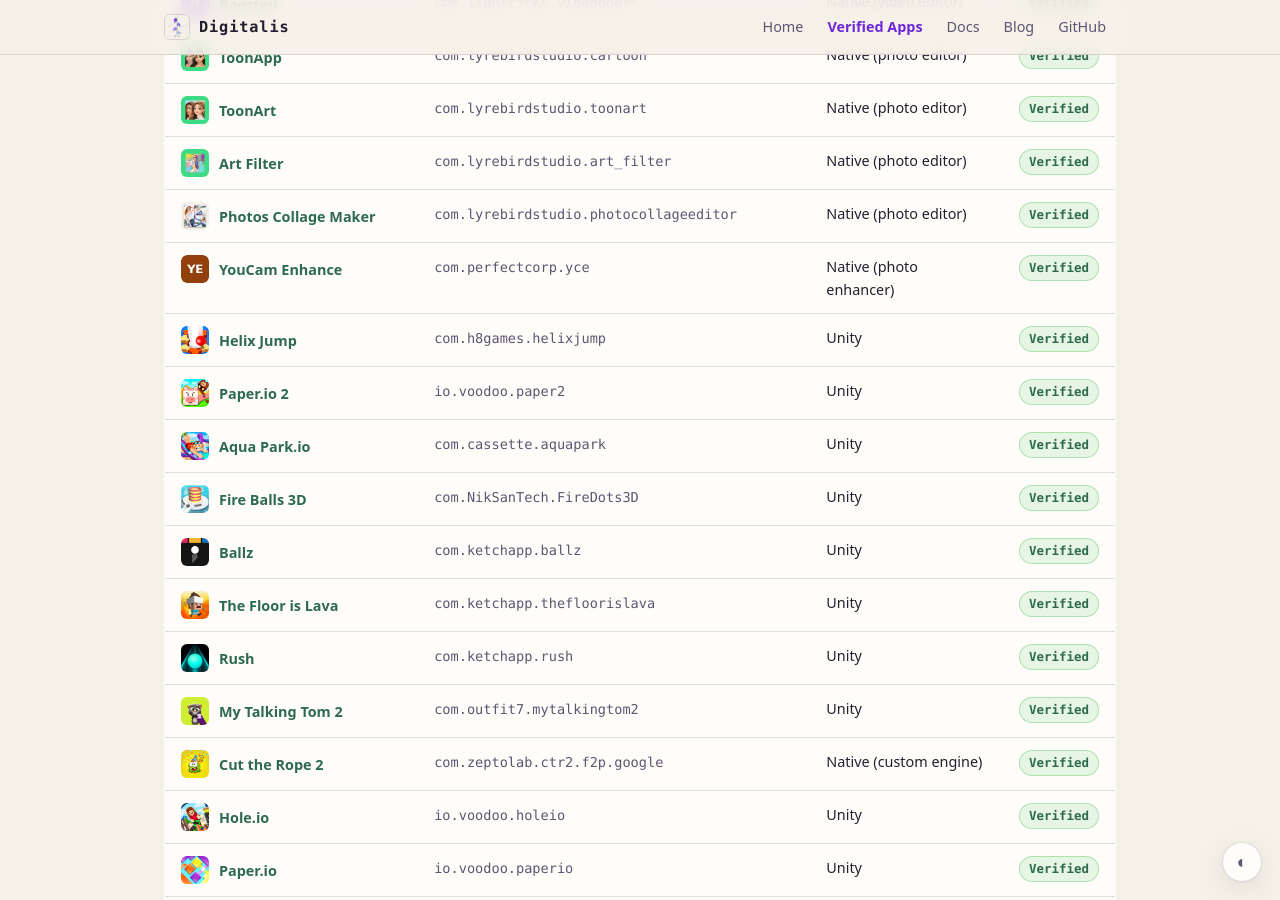
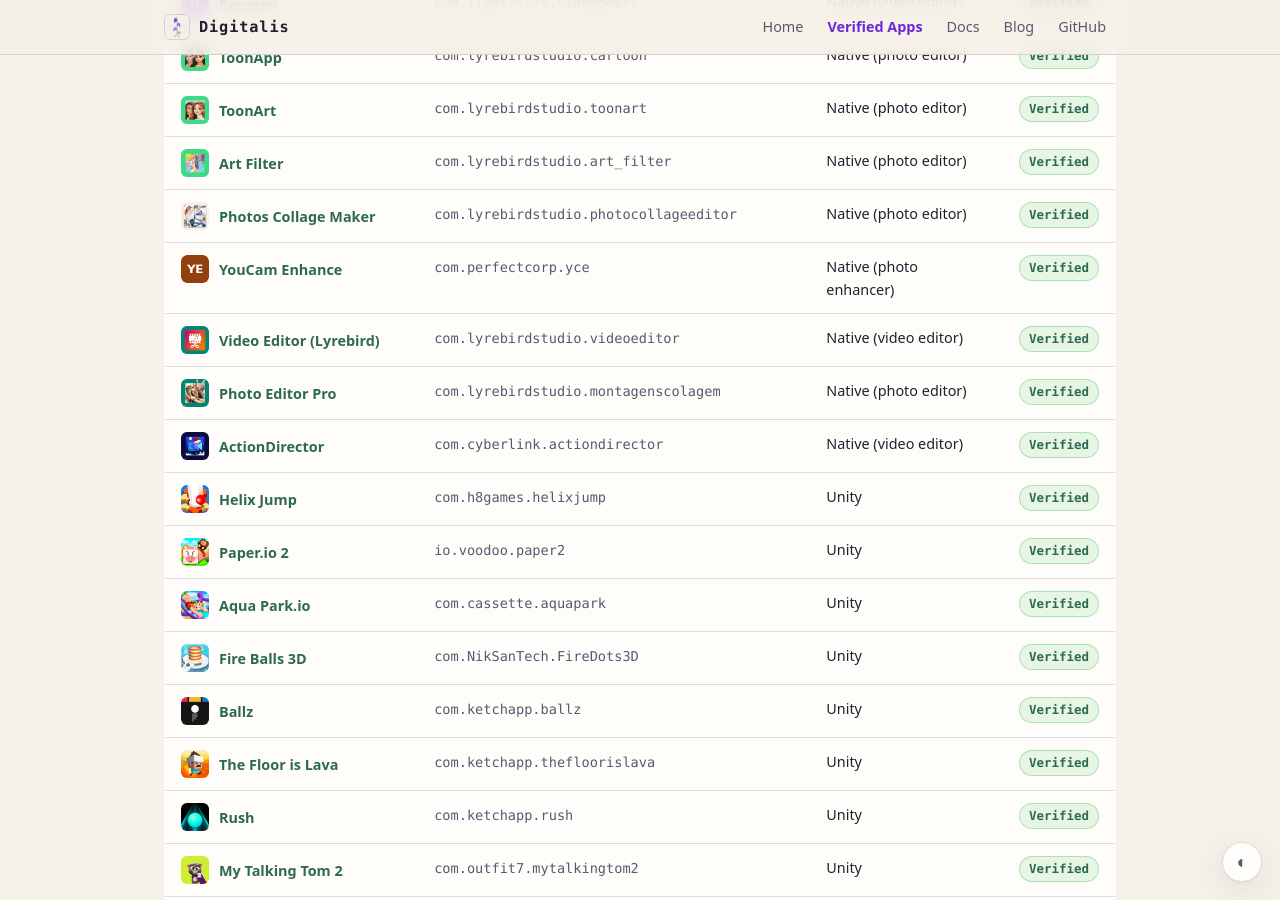
Before and after one commit to DigitalisX64/digitalisx64.github.io, a Jekyll site: the page built from apps.html, in a window 1280 px wide and 900 px high, scrolled down 4394 px. Built offline with Jekyll 4.4.1, drawn with Linux system fonts in a browser that asks for light colours; some of the changed text lies outside the part shown.

Commit message:
apps.yml: add Lyrebird Video Editor, Photo Editor Pro, ActionDirector (verified apps) + icons

```diff
--- a/_data/apps.yml
+++ b/_data/apps.yml
@@ -214,6 +214,15 @@ verified:
   - name: 'YouCam Enhance'
     package: com.perfectcorp.yce
     stack: 'Native (photo enhancer)'
+  - name: 'Video Editor (Lyrebird)'
+    package: com.lyrebirdstudio.videoeditor
+    stack: 'Native (video editor)'
+  - name: 'Photo Editor Pro'
+    package: com.lyrebirdstudio.montagenscolagem
+    stack: 'Native (photo editor)'
+  - name: 'ActionDirector'
+    package: com.cyberlink.actiondirector
+    stack: 'Native (video editor)'
   - name: 'Helix Jump'
     package: com.h8games.helixjump
     stack: 'Unity'
```
Also changed, not shown: assets/icons/com.cyberlink.actiondirector.png (added), assets/icons/com.lyrebirdstudio.montagenscolagem.png (added), assets/icons/com.lyrebirdstudio.videoeditor.png (added).
